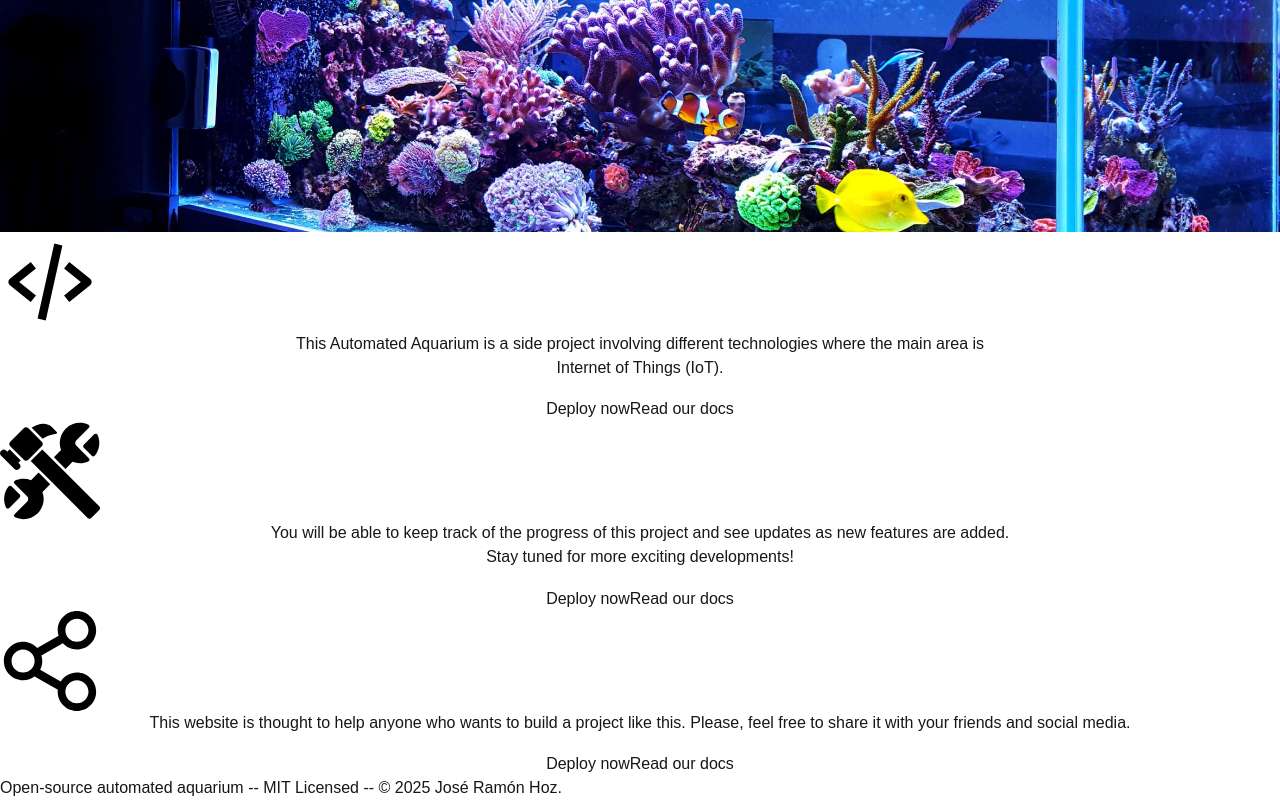
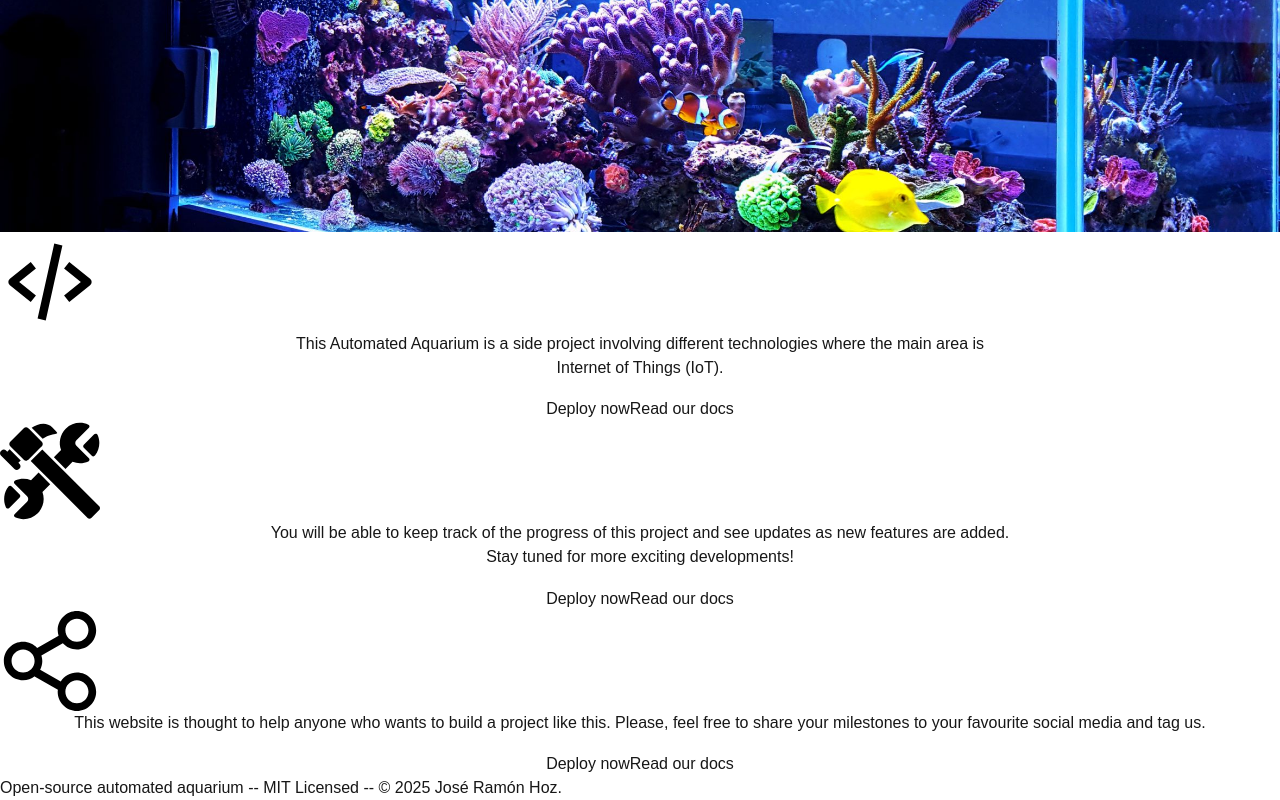
Before and after one commit to Joserra13/automated-aquarium, a Next.js app in the folder automated-aquarium-web/: page / in a window 1280 px wide. Shown: the part 252-1052 px from the top of the page. Built offline with nearby package versions, Linux system fonts and the light colour scheme.

Commit message:
Fix: Change text in share box

```diff
--- a/automated-aquarium-web/src/app/page.tsx
+++ b/automated-aquarium-web/src/app/page.tsx
@@ -110,7 +110,7 @@ export default function Home() {
           />
 
           This website is thought to help anyone who wants to build a project like this.
-          Please, feel free to share it with your friends and social media.
+          Please, feel free to share your milestones to your favourite social media and tag us.
 
           <div className="flex gap-4 items-center flex-col sm:flex-row">
             <a
```
